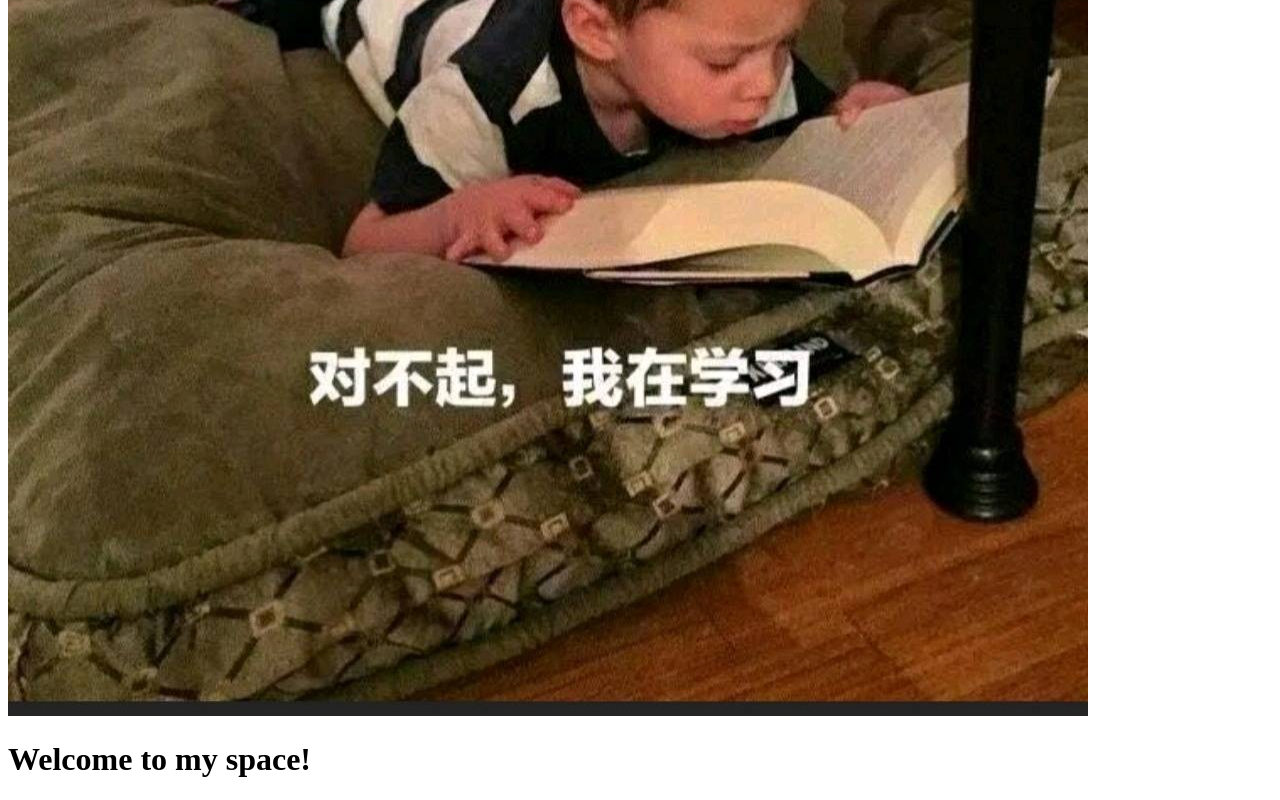
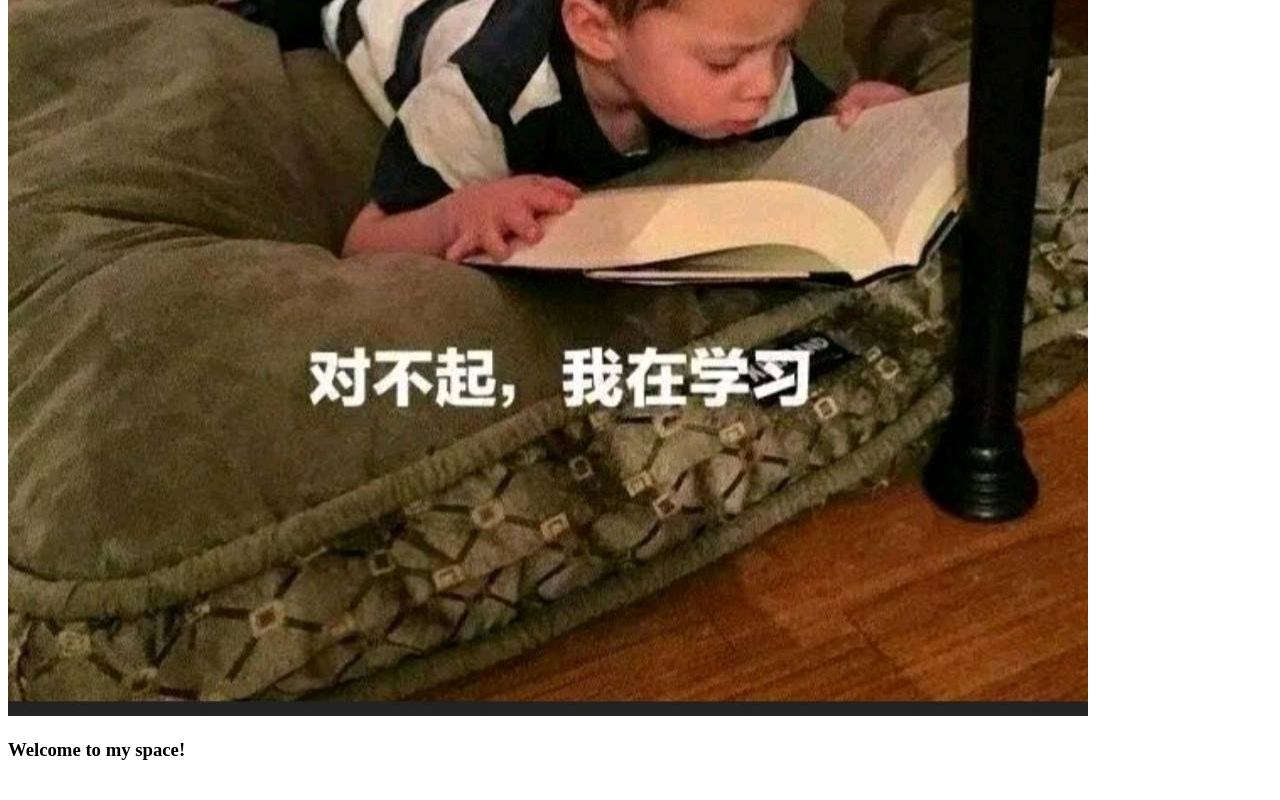
Before and after one commit to Hegel991/Hegel991.github.io, a plain HTML site: page index.html in a window 1280 px wide. Shown: the part 375-1175 px from the top of the page. After the commit the page ends 1154 px from the top, so only its background shows below. Drawn offline with Linux system fonts and the light colour scheme.

Commit message:
Update index.html

```diff
--- a/index.html
+++ b/index.html
@@ -6,7 +6,6 @@
   </HEAD>
   <BODY>
     <img src='img.png'/>
-    <H1>Welcome to my space!</H1>
-
+    <H3>Welcome to my space!</H3>
     </BODY>
   </HTML>
```
